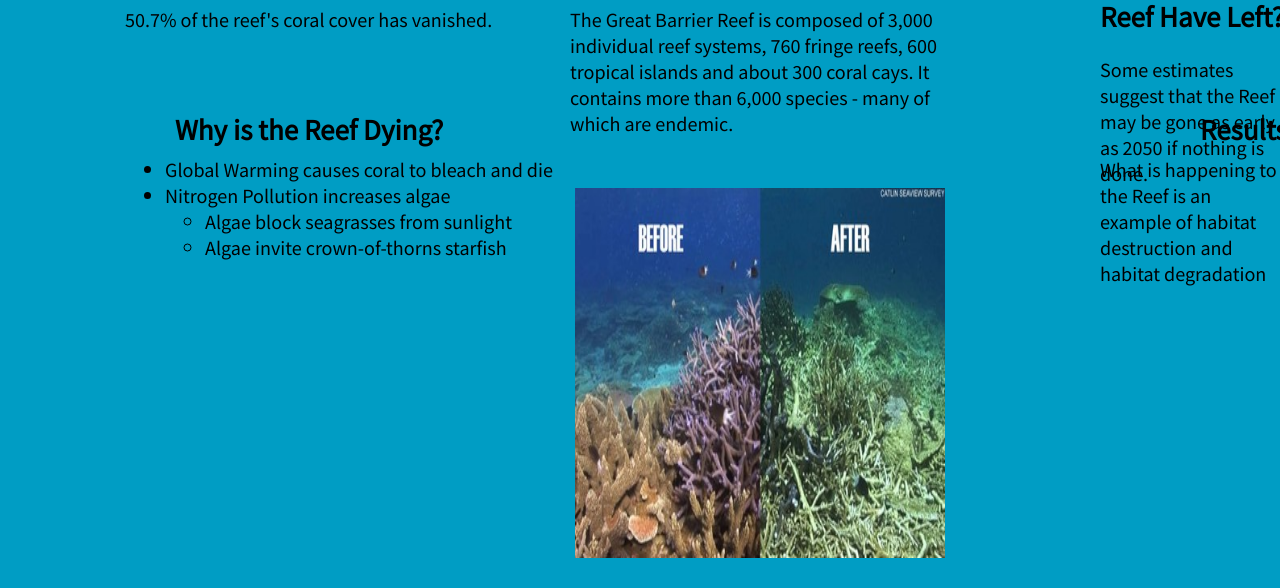
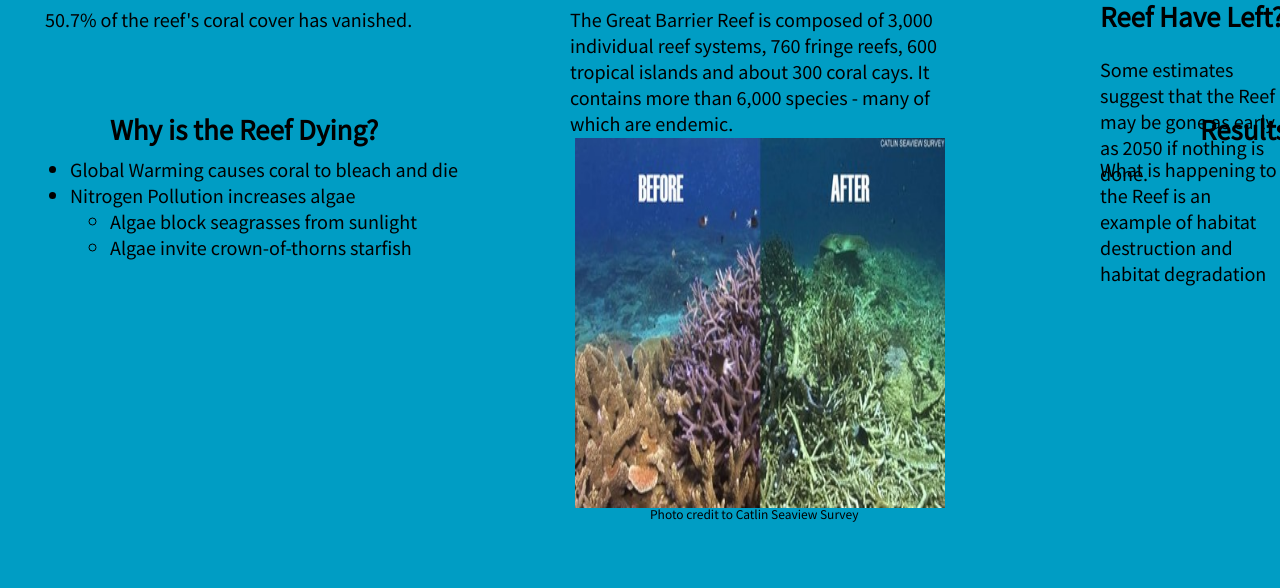
Before and after one commit to TimGoggin/EnviroArtistBook, a plain HTML site: page reef.html in a window 1280 px wide. Shown: the part 212-800 px from the top of the page. Drawn offline with Linux system fonts and the light colour scheme.

Commit message:
reef done:

```diff
--- a/reef.html
+++ b/reef.html
@@ -26,7 +26,7 @@
     <h2 class = "subheading" id = "subheading1">Why is The Great Barrier Reef Important?</h2>
     <p class = "paragraph" id = "p1">The Great Barrier Reef is composed of 3,000 individual reef systems, 760 fringe reefs, 600 tropical islands and about 300 coral cays. It contains more than 6,000 species - many of which are endemic.</p>
     <img src = "images/beforeafter.jpg" class="image" id = "image1" alt = "Comparison of coral from the Great Barrier Reef before and after a cyclone. Photo credit to Catlin Seaview Survey.">
-    <!--<img src = "images/coral1.jpg" class = "image" id = "image2" alt = "Photo of bleached coral. Photo credit to the Arc Centre."> -->
+    <p class = "subparagraph" id = "image1credit">Photo credit to Catlin Seaview Survey</p>
     <h2 class = "subheading" id = "subheading2">The Reef is Dying</h2>
     <p class = "paragraph" id = "p2">50.7% of the reef's coral cover has vanished.</p>
     <h2 class = "subheading" id = "subheading3">Why is the Reef Dying?</h2>
--- a/reefstyle.css
+++ b/reefstyle.css
@@ -93,32 +93,33 @@ body {
 }
 
 #image1{
-    top:400px;
+    top:350px;
     left: 575px;
 }
 
-#image2{
-    top:150px;
-    left: 100px;
+#image1credit{
+    top:705px;
+    left: 650px;
 }
 
+
 #subheading2{
-    left: 200px;
+    left: 110px;
     top: 150px;
 }
 
 #p2{
-    left:125px;
+    left:45px;
     top:200px;
 }
 
 #subheading3{
-    left: 175px;
+    left: 110px;
     top: 300px;
 }
 
 #threats{
-    left: 125px;
+    left: 30px;
     top:350px;
 }
 
```
